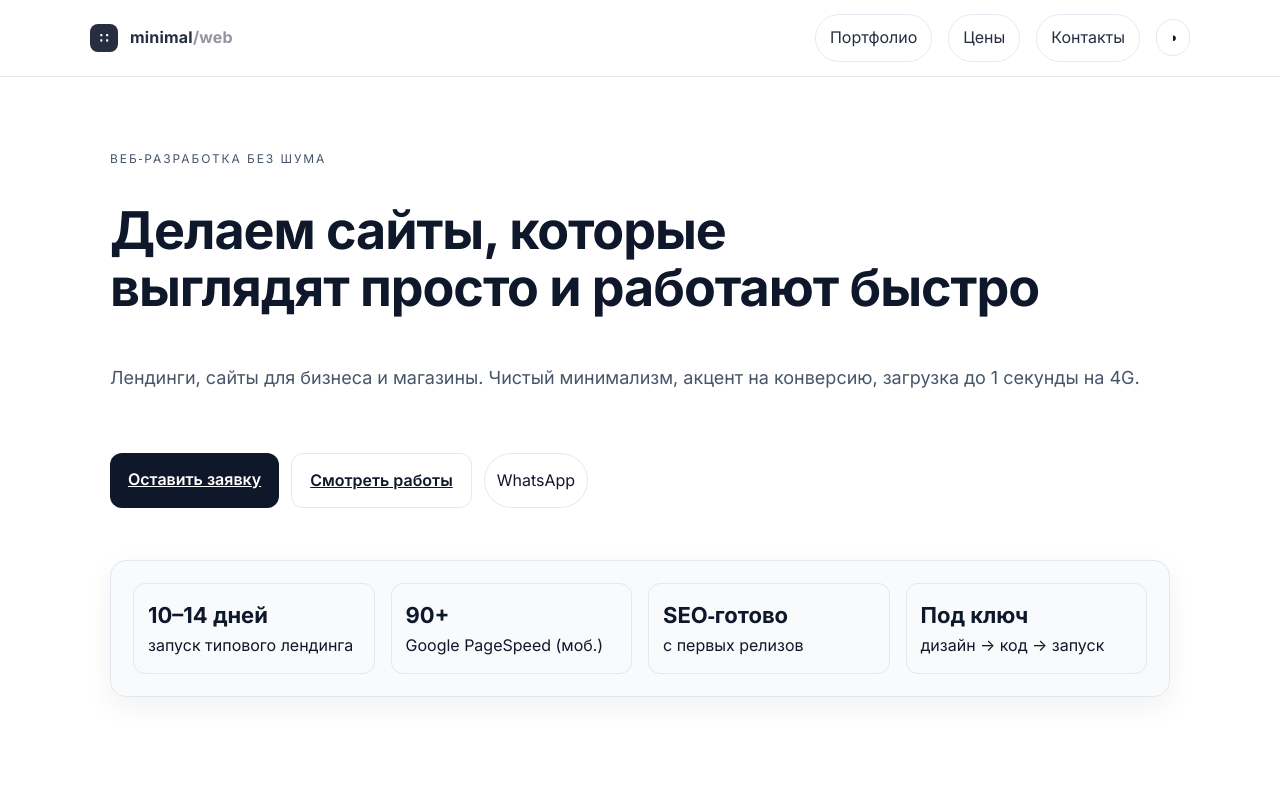
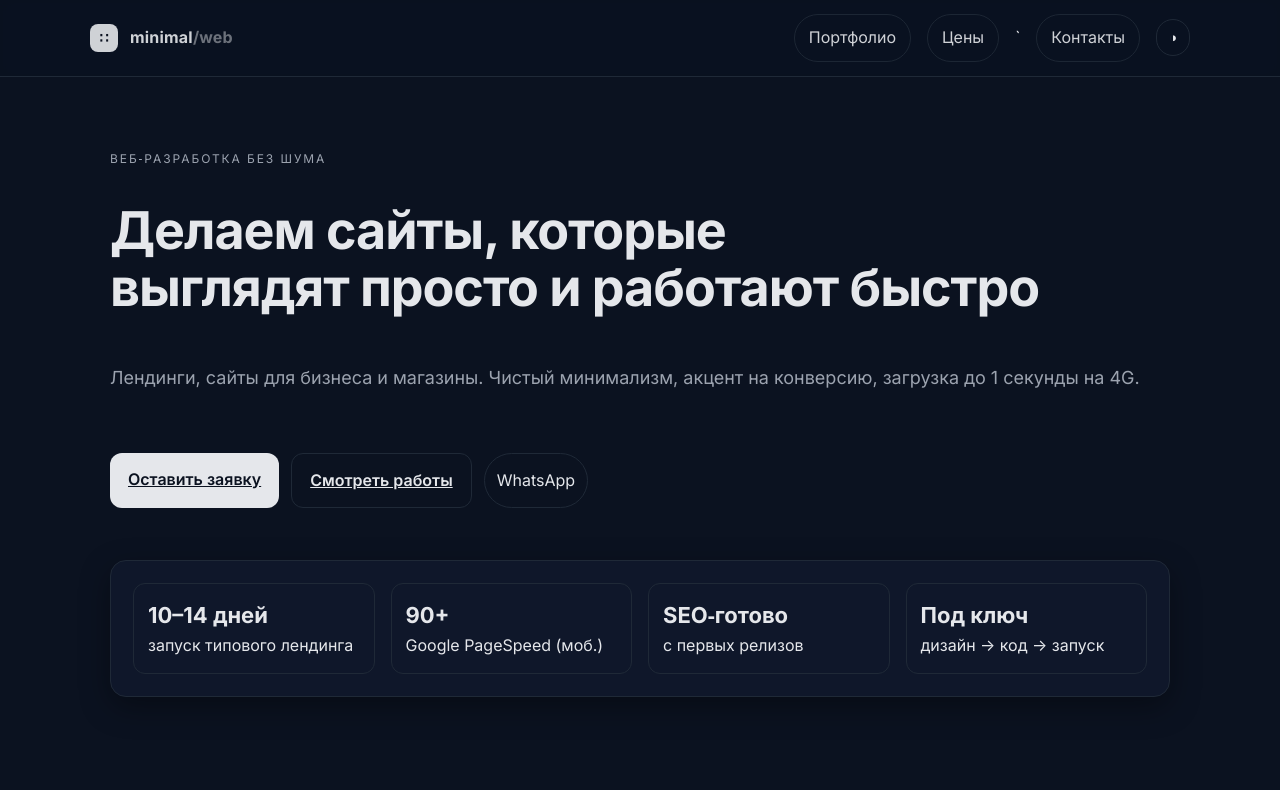
Before and after one commit to MykolaButylkov/web-studio, a plain HTML site: page index.html in a window 1280 px wide. Both pictures are taken after a click on the button "Переключить тему". Shown: the top 790 px of the page. Drawn offline with Linux system fonts and the light colour scheme.

Commit message:
theme dark added

```diff
--- a/index.html
+++ b/index.html
@@ -8,10 +8,9 @@
   <meta name="color-scheme" content="light dark" />
   <link rel="preconnect" href="https://fonts.gstatic.com" crossorigin>
   <link href="https://fonts.googleapis.com/css2?family=Inter:wght@300;400;500;600;700&display=swap" rel="stylesheet">
-  <link rel="stylesheet" href="style.css">
+  <link rel="stylesheet" href="/styles/style.css">
   <style>
-
-  </style>
+    </style>
 </head>
 <body>
   <!-- NAV -->
@@ -23,7 +22,7 @@
       </a>
       <nav style="display:flex; gap:16px; align-items:center">
         <a class="ghost" href="#portfolio">Портфолио</a>
-        <a class="ghost" href="#pricing">Цены</a>
+        <a class="ghost" href="#pricing">Цены</a>`
         <a class="ghost" href="#contact">Контакты</a>
         <button class="theme-toggle" id="themeToggle" aria-label="Переключить тему">◑</button>
       </nav>
@@ -178,7 +177,8 @@
     // Переключение темы (light/dark)
     const toggle = document.getElementById('themeToggle');
     const saved = localStorage.getItem('theme');
-    if (saved) document.documentElement.setAttribute('data-theme', saved);
+    const prefersDark = window.matchMedia && window.matchMedia('(prefers-color-scheme: dark)').matches;
+    document.documentElement.setAttribute('data-theme', saved || (prefersDark ? 'dark' : 'light'));
     toggle.addEventListener('click', () => {
       const cur = document.documentElement.getAttribute('data-theme');
       const next = cur === 'dark' ? 'light' : 'dark';
--- a/style.css
+++ b/styles/style.css
@@ -15,11 +15,20 @@
     --container: 1100px;
 }
 
+/* Dark theme when attribute is set */
 html[data-theme="dark"] {
+    --bg: #0b1220;
+    --fg: #e5e7eb;
+    --muted: #9ca3af;
+    --border: #1f2937;
+    --accent: #f3f4f6;
+    --card: #0f172a;
+    --shadow: 0 10px 30px rgba(0, 0, 0, .35);
+}
 
-}
+/* Fallback: auto-dark if user prefers dark and no explicit theme set */
 @media (prefers-color-scheme: dark) {
-    :root {
+    :root:not([data-theme="light"]) {
         --bg: #0b1220;
         --fg: #e5e7eb;
         --muted: #9ca3af;
```
